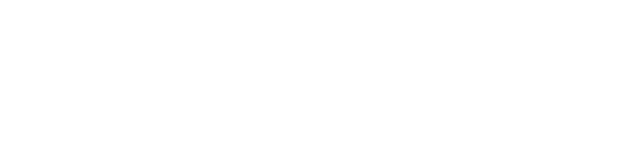
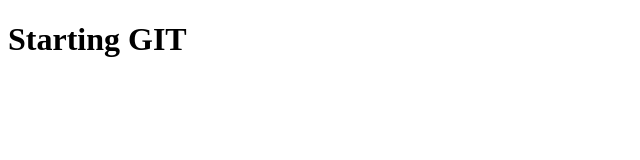
Before and after one commit to jjgonzaga07/test-repository, a plain HTML site: page index.html in a window 1280 px wide. Shown: the whole page, without its empty margins (0-640 px from the left). Drawn offline with Linux system fonts and the light colour scheme.

Commit message:
added heading

```diff
--- a/index.html
+++ b/index.html
@@ -6,6 +6,6 @@
     <title>Test</title>
 </head>
 <body>
-
+    <h1>Starting GIT</h1>
 </body>
 </html>
```
